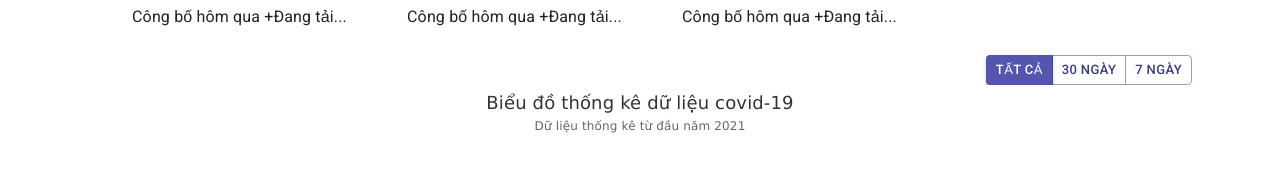
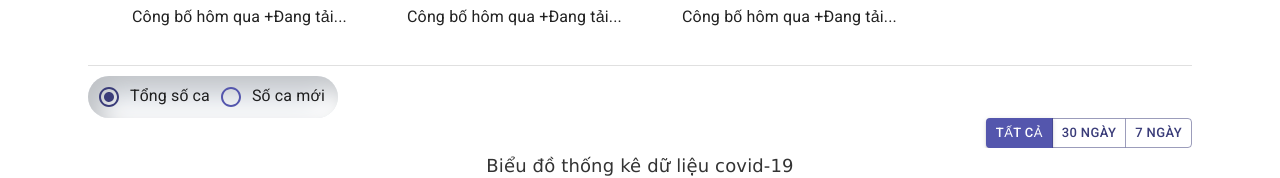
Before and after one commit to NPMinhQuan1506/covid19-stats, a React (Create React App) app: page / in a window 1280 px wide. Shown: the part 512-690 px from the top of the page. Built offline with nearby package versions, Linux system fonts and the light colour scheme; no server answers; a web font is replaced by a local one.

Commit message:
Update line chart - add toggle change data

```diff
--- a/src/components/Comment/index.tsx
+++ b/src/components/Comment/index.tsx
@@ -1,5 +1,5 @@
 /* eslint-disable react-hooks/rules-of-hooks */
-import { Container, Grid, Typography } from "@mui/material";
+import { Container, Grid, Typography, Divider } from "@mui/material";
 import { useState } from "react";
 import CommentCart from "./CommentCart";
 import CommentTab from "./CommentTab";
@@ -140,7 +140,7 @@ export default function index() {
     },
   ];
   return (
-    <Container>
+    <Container style={{marginTop: 120}}>
       <Grid container spacing={2} style={{ marginBottom: "20px" }}>
         <Grid item sm={8} xs={12}>
           <Typography
--- a/src/components/LineCharts/LineChartsContent.jsx
+++ b/src/components/LineCharts/LineChartsContent.jsx
@@ -1,16 +1,49 @@
-import React, { useEffect, useState } from "react";
+import React, { useEffect, useState, useRef } from "react";
 import Highcharts from "highcharts";
 import HighchartsReact from "highcharts-react-official";
 import moment from "moment";
 import { Button, ButtonGroup, Box } from "@mui/material";
 import { ThemeProvider, createTheme } from "@mui/material/styles";
 
-const inactiveTheme = createTheme({ palette: { primary:{ main: "#3A3C79"} } });
-const activeTheme = createTheme({ palette: { primary: { main: "#5456AD"} } });
+const inactiveTheme = createTheme({
+  palette: { primary: { main: "#3A3C79" } },
+});
+const activeTheme = createTheme({ palette: { primary: { main: "#5456AD" } } });
 
-const generateOptions = (data, subTitle) => {
+const generateOptions = (data, subTitle, dataType) => {
   const categories = data.map((item) => moment(item.Date).format("DD/MM/YYYY"));
+  let titleData = []
+  if(dataType === "total"){
+    titleData.push("Tổng ca nhiễm", "Tổng ca hồi phục", "Tổng ca tử vong", "Tổng ca điều trị")
+  }
+  else if (dataType === "new"){
+    titleData.push("Số ca nhiễm mới", "Số ca hồi phục mới", "Số ca tử vong mới", "Số ca điều trị mới")
+  }
+  const  dataFilter = data.map((item) => {
+    console.log(dataType)
+    if (dataType === "total") {
+      return {
+        Confirmed: item.TotalConfirmed,
 
+        Recovered: item.TotalRecovered,
+
+        Deaths: item.TotalDeaths,
+        Treatment:
+          item.TotalConfirmed - item.TotalRecovered - item.TotalDeaths,
+      };
+    } else if (dataType === "new") {
+      return {
+        Confirmed: item.NewConfirmed,
+
+        Recovered: item.NewRecovered,
+
+        Deaths: item.NewDeaths,
+
+        Treatment:
+          item.NewConfirmed - item.NewRecovered - item.NewDeaths,
+      };
+    }
+  });
   return {
     chart: {
       height: 500,
@@ -19,7 +52,7 @@ const generateOptions = (data, subTitle) => {
       text: "Biểu đồ thống kê dữ liệu covid-19",
     },
     subtitle: {
-      text: subTitle
+      text: subTitle,
     },
     xAxis: {
       categories: categories,
@@ -52,29 +85,28 @@ const generateOptions = (data, subTitle) => {
     },
     series: [
       {
-        name: "Tổng ca nhiễm",
-        data: data.map((item) => item.TotalConfirmed),
+        name: titleData[0],
+        data: dataFilter.map((item)=>item.Confirmed),
       },
       {
-        name: "Tổng ca hồi phục",
-        data: data.map((item) => item.TotalRecovered),
+        name:titleData[1],
+        data: dataFilter.map((item)=>item.Recovered),
       },
       {
-        name: "Tổng ca tử vong",
-        data: data.map((item) => item.TotalDeaths),
+        name: titleData[2],
+        data: dataFilter.map((item)=>item.Deaths),
       },
       {
-        name: "Tổng ca hồi phục",
-        data: data.map((item) => {return item.TotalConfirmed - item.TotalRecovered - item.TotalDeaths}),
+        name: titleData[3],
+        data: dataFilter.map((item)=>item.Treatment),
       },
     ],
   };
 };
 
-export default function LineChartsContent({ data }) {
+export default function LineChartsContent({ data, dataType }) {
   const [options, setOptions] = useState({});
   const [reportType, setReportType] = useState("all");
-  console.log(data)
   useEffect(() => {
     let customData = [];
     switch (reportType) {
@@ -92,13 +124,12 @@ export default function LineChartsContent({ data }) {
         customData = data;
         break;
     }
-    let subTitle = "Dữ liệu thống kê từ đầu năm 2021"
-    if(reportType !== "all"){
-      subTitle = "Dữ liệu thống kê trong " + reportType +" gần nhất"
+    let subTitle = "Dữ liệu thống kê từ đầu năm 2021";
+    if (reportType !== "all") {
+      subTitle = "Dữ liệu thống kê trong " + reportType + " gần nhất";
     }
-
-    setOptions(generateOptions(customData, subTitle));
-  }, [data, reportType]);
+    setOptions(generateOptions(customData, subTitle, dataType));
+  }, [data, reportType, dataType]);
 
   return (
     <Box>
@@ -130,9 +161,7 @@ export default function LineChartsContent({ data }) {
             30 ngày
           </Button>
         </ThemeProvider>
-        <ThemeProvider
-          theme={reportType === "7" ? activeTheme : inactiveTheme}
-        >
+        <ThemeProvider theme={reportType === "7" ? activeTheme : inactiveTheme}>
           <Button
             variant={reportType === "7" ? "contained" : "outlined"}
             onClick={() => setReportType("7")}
--- a/src/components/LineCharts/index.jsx
+++ b/src/components/LineCharts/index.jsx
@@ -1,5 +1,6 @@
 import React, { useEffect, useState } from "react";
-import { Grid, Container, Typography } from "@mui/material";
+import { Divider, Container, Typography } from "@mui/material";
+import Radio from "@mui/material/Radio";
 import LineChartsContent from "./LineChartsContent";
 import { sortBy } from "lodash";
 import moment from "moment";
@@ -18,10 +19,51 @@ export default function LineCharts() {
       setReport(confirm);
     });
   }, []);
+  const [selectedValue, setSelectedValue] = useState("total");
 
+  const handleChange = (event) => {
+    setSelectedValue(event.target.value);
+  };
+
+  const controlProps = (item) => ({
+    checked: selectedValue === item,
+    onChange: handleChange,
+    value: item,
+    name: "color-radio-button-demo",
+    inputProps: { "aria-label": item },
+  });
   return (
-    <Container style={{ height: "500px", marginTop: 10 }}>
-      <LineChartsContent data={report} />
+    <Container style={{ height: "500px", marginTop: 20, marginBottom: 30 }}>
+      <Divider />
+      <div style={{width: "250px",
+      marginTop: 10,
+    borderRadius: "58px",
+    background: "#e6eaef",
+    boxShadow: "inset 12px 12px 24px #bfc2c6, inset -12px -12px 24px #ffffff",}}>
+        <Radio
+          {...controlProps("total")}
+          sx={{
+            color: "#5456AD",
+            "&.Mui-checked": {
+              color: "#3A3C79",
+            },
+          }}
+          label="Tổng số ca"
+        />
+        <Typography component="span">Tổng số ca</Typography>
+        <Radio
+          {...controlProps("new")}
+          sx={{
+            color: "#5456AD",
+            "&.Mui-checked": {
+              color: "#3A3C79",
+            },
+          }}
+          label="Số ca mới"
+        />
+        <Typography component="span">Số ca mới</Typography>
+      </div>
+      <LineChartsContent data={report} dataType={selectedValue}/>
     </Container>
   );
 }
```
Lines whose indentation alone changed are shown as unchanged.
